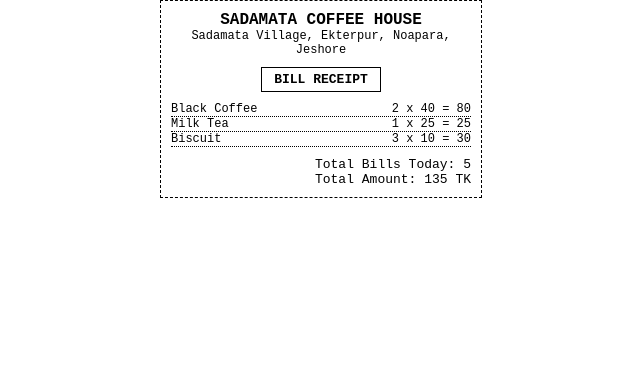
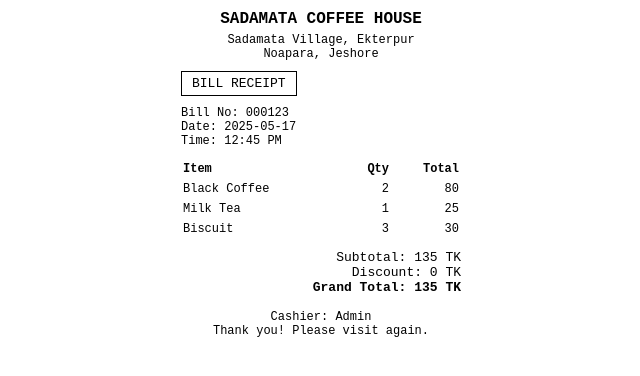
Before and after one commit to sadamatacoffeehouse/sadamatabill, a plain HTML site: page index.html in a window 1280 px wide. Shown: the whole page, without its empty margins (319-959 px from the left). Drawn offline with Linux system fonts and the light colour scheme.

Commit message:
Update index.html

```diff
--- a/index.html
+++ b/index.html
@@ -1,58 +1,95 @@
-
 <!DOCTYPE html>
 <html>
 <head>
   <meta charset="UTF-8">
-  <title>SADAMATA COFFEE HOUSE - BILLING SYSTEM</title>
+  <title>SADAMATA COFFEE HOUSE - RECEIPT</title>
   <style>
+    * { margin: 0; padding: 0; box-sizing: border-box; }
     body {
       font-family: monospace;
-      width: 300px;
-      margin: auto;
+      background: #fff;
+      color: #000;
+      max-width: 300px;
+      margin: 0 auto;
       padding: 10px;
-      text-align: center;
-      border: 1px dashed #000;
     }
-    .header {
+    .center { text-align: center; }
+    .bold { font-weight: bold; }
+    .title {
       font-size: 16px;
-      font-weight: bold;
+      margin-bottom: 5px;
     }
     .address {
       font-size: 12px;
       margin-bottom: 10px;
     }
-    .bill-box {
+    .receipt-box {
       border: 1px solid #000;
+      padding: 4px 10px;
+      margin-bottom: 10px;
       display: inline-block;
-      padding: 4px 12px;
+    }
+    .info {
+      font-size: 12px;
       margin-bottom: 10px;
-      font-weight: bold;
     }
-    .item-line {
-      display: flex;
-      justify-content: space-between;
+    .items {
       font-size: 12px;
-      border-bottom: 1px dotted #000;
+      width: 100%;
+      margin-bottom: 10px;
     }
-    .summary {
+    .items th, .items td {
+      text-align: left;
+      padding: 2px 0;
+    }
+    .items th:nth-child(2),
+    .items td:nth-child(2),
+    .items th:nth-child(3),
+    .items td:nth-child(3) {
       text-align: right;
+    }
+    .total {
       font-size: 13px;
       margin-top: 10px;
+      text-align: right;
+    }
+    .footer {
+      font-size: 12px;
+      margin-top: 15px;
     }
   </style>
 </head>
 <body>
-  <div class="header">SADAMATA COFFEE HOUSE</div>
-  <div class="address">Sadamata Village, Ekterpur, Noapara, Jeshore</div>
-  <div class="bill-box">BILL RECEIPT</div>
+  <div class="center bold title">SADAMATA COFFEE HOUSE</div>
+  <div class="center address">Sadamata Village, Ekterpur<br>Noapara, Jeshore</div>
+  <div class="center receipt-box">BILL RECEIPT</div>
 
-  <div class="item-line"><span>Black Coffee</span><span>2 x 40 = 80</span></div>
-  <div class="item-line"><span>Milk Tea</span><span>1 x 25 = 25</span></div>
-  <div class="item-line"><span>Biscuit</span><span>3 x 10 = 30</span></div>
+  <div class="info">
+    Bill No: 000123<br>
+    Date: 2025-05-17<br>
+    Time: 12:45 PM
+  </div>
 
-  <div class="summary">
-    <div>Total Bills Today: 5</div>
-    <div>Total Amount: 135 TK</div>
+  <table class="items">
+    <thead>
+      <tr><th>Item</th><th>Qty</th><th>Total</th></tr>
+    </thead>
+    <tbody>
+      <tr><td>Black Coffee</td><td>2</td><td>80</td></tr>
+      <tr><td>Milk Tea</td><td>1</td><td>25</td></tr>
+      <tr><td>Biscuit</td><td>3</td><td>30</td></tr>
+    </tbody>
+  </table>
+
+  <div class="total">
+    Subtotal: 135 TK<br>
+    Discount: 0 TK<br>
+    <strong>Grand Total: 135 TK</strong>
+  </div>
+
+  <div class="footer center">
+    Cashier: Admin<br>
+    Thank you! Please visit again.
   </div>
 </body>
 </html>
```
